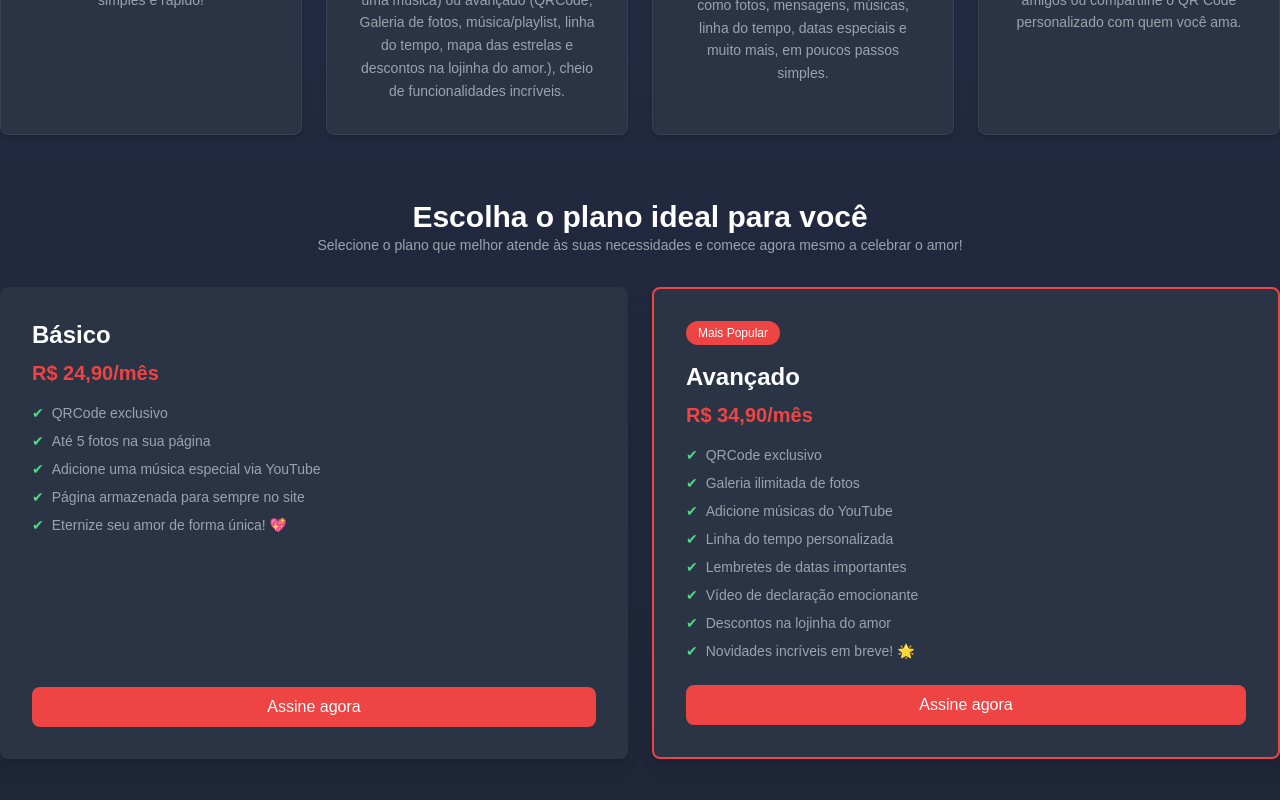
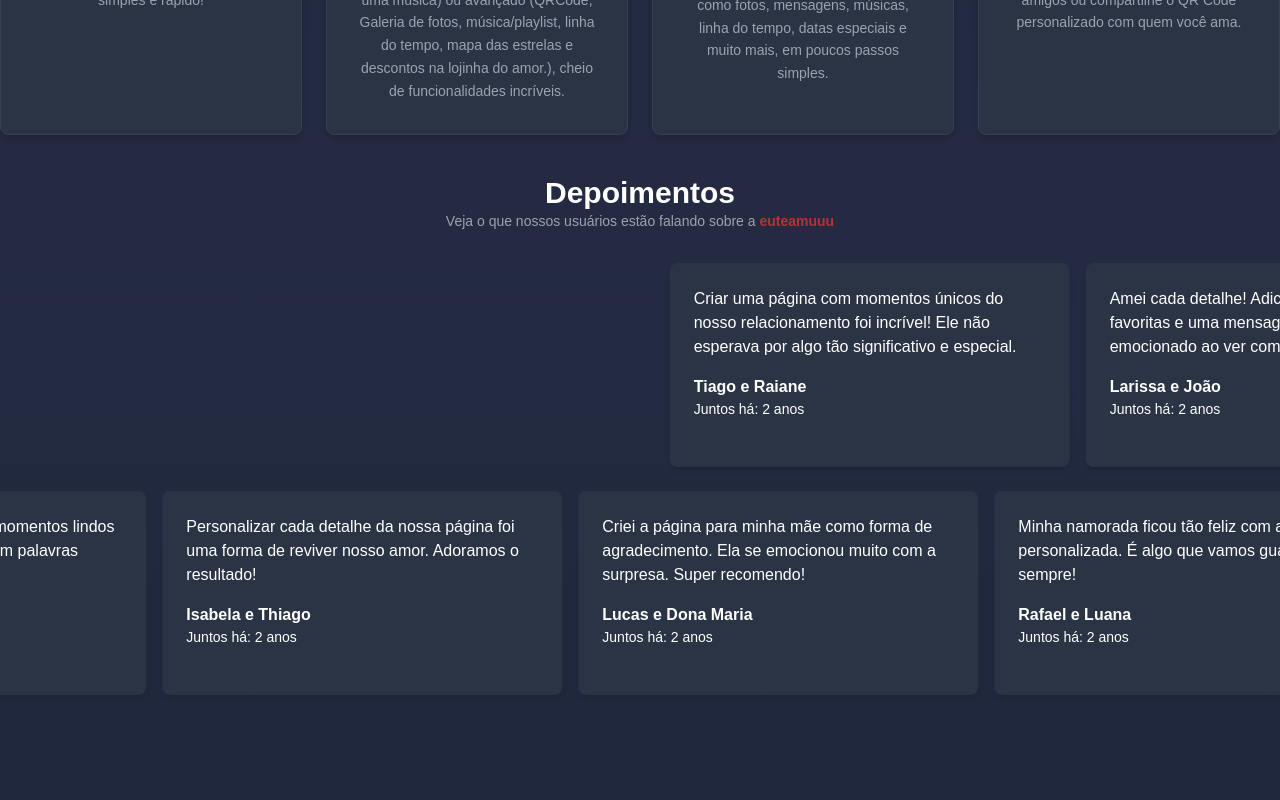
Before and after one commit to tiago-dias-laureano/euteamuuu, a Next.js app: page / in a window 1280 px wide. Shown: the part 1120-1920 px from the top of the page. Built offline with nearby package versions, Linux system fonts and the light colour scheme.

Commit message:
add testimonials section

```diff
--- a/app/[slug]/page.tsx
+++ b/app/[slug]/page.tsx
@@ -30,7 +30,7 @@ export default function QRCode() {
             <p className="pt-4 px-4">
               Eu dedico essa página à pessoa que eu mais amo nesse mundo! A
               Raianinha gameplays. A melhor coisa que me aconteceu no ano de
-              2023 foi ter te conhecido no dia 23/02/2023. Eu amo você muitão e
+              2023 foi ter te conhecido no dia 26/02/2023. Eu amo você muitão e
               não tenho nem como expressar tamanho sentimento. Espero que
               possamos ser felizes juntos. Te amo!
             </p>
--- /dev/null
+++ b/app/auth/[id]/page.tsx
@@ -0,0 +1,3 @@
+export default function Auth() {
+  return <></>;
+}
--- a/app/components/Phone.tsx
+++ b/app/components/Phone.tsx
@@ -2,7 +2,9 @@ import Image from "next/image";
 
 export default function Phone({ className }: { className?: string }) {
   return (
-    <div className={`w-[350px] md:w-[500px] lg:w-[550px] drop-shadow-xl ${className}`}>
+    <div
+      className={`w-[350px] md:w-[500px] lg:w-[600px] drop-shadow-xl ${className}`}
+    >
       <Image
         src="/hero.png"
         alt="image example"
--- a/app/components/PlanCard.tsx
+++ b/app/components/PlanCard.tsx
@@ -5,7 +5,12 @@ type PlanCardProps = {
   isPopular?: boolean;
 };
 
-export default function PlanCard({ name, price, features, isPopular }: PlanCardProps) {
+export default function PlanCard({
+  name,
+  price,
+  features,
+  isPopular,
+}: PlanCardProps) {
   return (
     <div
       className={`flex flex-col justify-between bg-[#2A3445] p-8 rounded-lg shadow-lg ${
@@ -20,7 +25,10 @@ export default function PlanCard({ name, price, features, isPopular }: PlanCardP
       )}
       <div>
         <h3 className="text-2xl font-bold text-white mb-2">{name}</h3>
-        <p className="text-xl text-red-500 font-bold mb-4">{price}</p>
+        <div>
+          <p className="text-xl text-red-500 font-bold ">{price}</p>
+          <p className="text-xs mb-4">pagamento único</p>
+        </div>
         <ul className="space-y-2">
           {features.map((feature, index) => (
             <li key={index} className="flex items-center text-gray-400 text-sm">
--- a/app/components/PricingSection.tsx
+++ b/app/components/PricingSection.tsx
@@ -4,26 +4,28 @@ export default function PricingSection() {
   const plans = [
     {
       name: "Básico",
-      price: "R$ 24,90/mês",
+      price: "R$ 24,90",
       features: [
         "QRCode exclusivo",
         "Até 5 fotos na sua página",
-        "Adicione uma música especial via YouTube",
+        "Adicione uma música do YouTube",
         "Página armazenada para sempre no site",
         "Eternize seu amor de forma única! 💖",
       ],
     },
     {
       name: "Avançado",
-      price: "R$ 34,90/mês",
+      price: "R$ 34,90",
       features: [
         "QRCode exclusivo",
         "Galeria ilimitada de fotos",
         "Adicione músicas do YouTube",
+        "Página armazenada para sempre no site",
         "Linha do tempo personalizada",
         "Lembretes de datas importantes",
         "Vídeo de declaração emocionante",
         "Descontos na lojinha do amor",
+        "Eternize seu amor de forma única! 💖",
         "Novidades incríveis em breve! 🌟",
       ],
       isPopular: true,
@@ -31,11 +33,14 @@ export default function PricingSection() {
   ];
 
   return (
-    <section className="container mx-auto my-16">
+    <section className="container mx-auto my-16" id="prices">
       <div className="text-center mb-8">
-        <h2 className="text-3xl font-bold text-white">Escolha o plano ideal para você</h2>
+        <h2 className="text-3xl font-bold text-white">
+          Escolha o plano ideal para você
+        </h2>
         <p className="text-gray-400 text-sm">
-          Selecione o plano que melhor atende às suas necessidades e comece agora mesmo a celebrar o amor!
+          Selecione o plano que melhor atende às suas necessidades e comece
+          agora mesmo a celebrar o amor!
         </p>
       </div>
       <div className="grid grid-cols-1 md:grid-cols-2 gap-6">
--- /dev/null
+++ b/app/components/TestimonialsCard.tsx
@@ -0,0 +1,17 @@
+export default function TestimonialsCard({
+  text,
+  name,
+}: {
+  text: string;
+  name: string;
+}) {
+  return (
+    <div className="bg-[#2A3445] text-white p-6 rounded-lg shadow-md min-w-[400px]">
+      <div>{text}</div>
+      <div>
+        <div className="font-bold mt-4">{name}</div>
+        <p className="text-sm">Juntos há: 2 anos</p>
+      </div>
+    </div>
+  );
+}
--- /dev/null
+++ b/app/components/TestimonialsList.tsx
@@ -0,0 +1,138 @@
+"use client";
+
+import { useEffect } from "react";
+import TestimonialsCard from "./TestimonialsCard";
+
+export default function TestimonialsList() {
+  useEffect(() => {
+    const elements = document.querySelectorAll(
+      ".animate-scroll-left, .animate-scroll-right"
+    );
+
+    const pauseAnimation = (event: React.MouseEvent<HTMLDivElement>) => {
+      (event.target as HTMLElement).style.animationPlayState = "paused";
+    };
+
+    const resumeAnimation = (event: React.MouseEvent<HTMLDivElement>) => {
+      (event.target as HTMLElement).style.animationPlayState = "running";
+    };
+
+    elements.forEach((el) => {
+      el.addEventListener("mouseenter", (event) =>
+        pauseAnimation(event as any)
+      );
+      el.addEventListener("mouseleave", (event) =>
+        resumeAnimation(event as any)
+      );
+    });
+
+    return () => {
+      elements.forEach((el) => {
+        el.removeEventListener("mouseenter", (event) =>
+          pauseAnimation(event as any)
+        );
+        el.removeEventListener("mouseleave", (event) =>
+          resumeAnimation(event as any)
+        );
+      });
+    };
+  }, []);
+
+  const data = [
+    {
+      text: "Criar uma página com momentos únicos do nosso relacionamento foi incrível! Ele não esperava por algo tão significativo e especial.",
+      name: "Tiago e Raiane",
+    },
+    {
+      text: "Amei cada detalhe! Adicionei nossas músicas favoritas e uma mensagem carinhosa. Ele ficou emocionado ao ver como me esforcei por nós.",
+      name: "Larissa e João",
+    },
+    {
+      text: "Foi tão fácil e divertido personalizar a página com nossas melhores lembranças! O resultado ficou lindo e cheio de amor.",
+      name: "Ana e Pedro",
+    },
+    {
+      text: "Surpreendi a Marina com uma página cheia de fotos e mensagens que representam nosso amor. Ver o sorriso dela valeu a pena!",
+      name: "Lucas e Marina",
+    },
+    {
+      text: "Usei a plataforma para o aniversário de namoro, e a reação dele foi mágica. Disse que nunca recebeu algo tão especial.",
+      name: "Beatriz e Henrique",
+    },
+    {
+      text: "Com a Euteamuuu, criei um presente personalizado que deixou o Gabriel encantado. Foi perfeito para comemorar nosso aniversário.",
+      name: "Gabriela e Gabriel",
+    },
+    {
+      text: "Reuni nossos momentos mais especiais em uma página única. A reação dela me mostrou que cada segundo dedicado valeu muito!",
+      name: "Ricardo e Sofia",
+    },
+    {
+      text: "A experiência foi tão boa que já recomendei para meus amigos! É uma forma criativa e emocionante de mostrar o quanto alguém é importante para você.",
+      name: "Carla e Bruno",
+    },
+    {
+      text: "Transformei nossa história de amor em uma página cheia de memórias. Ele disse que foi o melhor presente que já recebeu.",
+      name: "Amanda e Felipe",
+    },
+    {
+      text: "A página ficou linda! Adorei poder colocar detalhes como datas importantes e músicas que marcaram nossa jornada.",
+      name: "Letícia e Rodrigo",
+    },
+    {
+      text: "Foi emocionante reviver tantos momentos lindos ao montar a página. Ele ficou sem palavras quando viu!",
+      name: "Juliana e Gustavo",
+    },
+    {
+      text: "Personalizar cada detalhe da nossa página foi uma forma de reviver nosso amor. Adoramos o resultado!",
+      name: "Isabela e Thiago",
+    },
+    {
+      text: "Criei a página para minha mãe como forma de agradecimento. Ela se emocionou muito com a surpresa. Super recomendo!",
+      name: "Lucas e Dona Maria",
+    },
+    {
+      text: "Minha namorada ficou tão feliz com a página personalizada. É algo que vamos guardar para sempre!",
+      name: "Rafael e Luana",
+    },
+    {
+      text: "Com Euteamuuu, consegui expressar meu amor de um jeito único. Adorei poder personalizar tudo com carinho.",
+      name: "Fernanda e Diego",
+    },
+    {
+      text: "A plataforma tornou fácil e especial criar algo único para meu parceiro. Ele disse que nunca imaginou algo tão pessoal.",
+      name: "Camila e André",
+    },
+    {
+      text: "Não sabia o que dar de presente de 3 anos para a minha namorada... Logo vi um anúncio no Instagram, cliquei, acessei e tcham! Tinha um presente incrivel para a Renata",
+      name: "Renata e Francisco",
+    },
+    {
+      text: "Nunca fui criativo com presentes, mas a euteamuuu me ajudou muito com o site personalizado e os items da lojinha do amor.",
+      name: "Julio",
+    },
+  ];
+
+  return (
+    <div className="overflow-hidden py-10 container mx-auto">
+      <div className="text-center mb-8">
+        <h2 className="text-3xl font-bold text-white">Depoimentos</h2>
+        <p className="text-gray-400 text-sm">
+          Veja o que nossos usuários estão falando sobre a{" "}
+          <strong className="text-[#BF2F32]">euteamuuu</strong>
+        </p>
+      </div>
+      <div className="flex gap-4 animate-scroll-left">
+        {data.splice(0, 9).map((data) => (
+          <TestimonialsCard key={data.text} name={data.name} text={data.text} />
+        ))}
+      </div>
+
+      <div className="flex gap-4 mt-6 animate-scroll-right">
+        {data.map((data) => (
+          <TestimonialsCard key={data.text} name={data.name} text={data.text} />
+        ))}
+      </div>
+    </div>
+  );
+}
--- a/app/page.tsx
+++ b/app/page.tsx
@@ -2,12 +2,14 @@ import CardsSection from "./components/CardsSection";
 import Footer from "./components/Footer";
 import Hero from "./components/Hero";
 import PricingSection from "./components/PricingSection";
+import TestimonialsList from "./components/TestimonialsList";
 
 export default function Home() {
   return (
     <div className="bg-gradient-to-b from-[#1E2637] via-[#232A42] to-[#1E2637] p-4 md:p-0 ">
       <Hero />
       <CardsSection />
+      <TestimonialsList />
       <PricingSection />
       <Footer />
     </div>
--- a/tailwind.config.ts
+++ b/tailwind.config.ts
@@ -12,6 +12,20 @@ export default {
         background: "var(--background)",
         foreground: "var(--foreground)",
       },
+      keyframes: {
+        scrollLeft: {
+          "0%": { transform: "translateX(100%)" }, // Começa fora da tela (à direita)
+          "100%": { transform: "translateX(-100%)" }, // Sai pela esquerda
+        },
+        scrollRight: {
+          "0%": { transform: "translateX(-100%)" },
+          "100%": { transform: "translateX(100%)" },
+        },
+      },
+      animation: {
+        "scroll-left": "scrollLeft 25s linear infinite",
+        "scroll-right": "scrollRight 25s linear infinite",
+      },
     },
   },
   plugins: [],
```
Also changed, not shown: app/components/Hero.tsx (+11 -5 lines).
